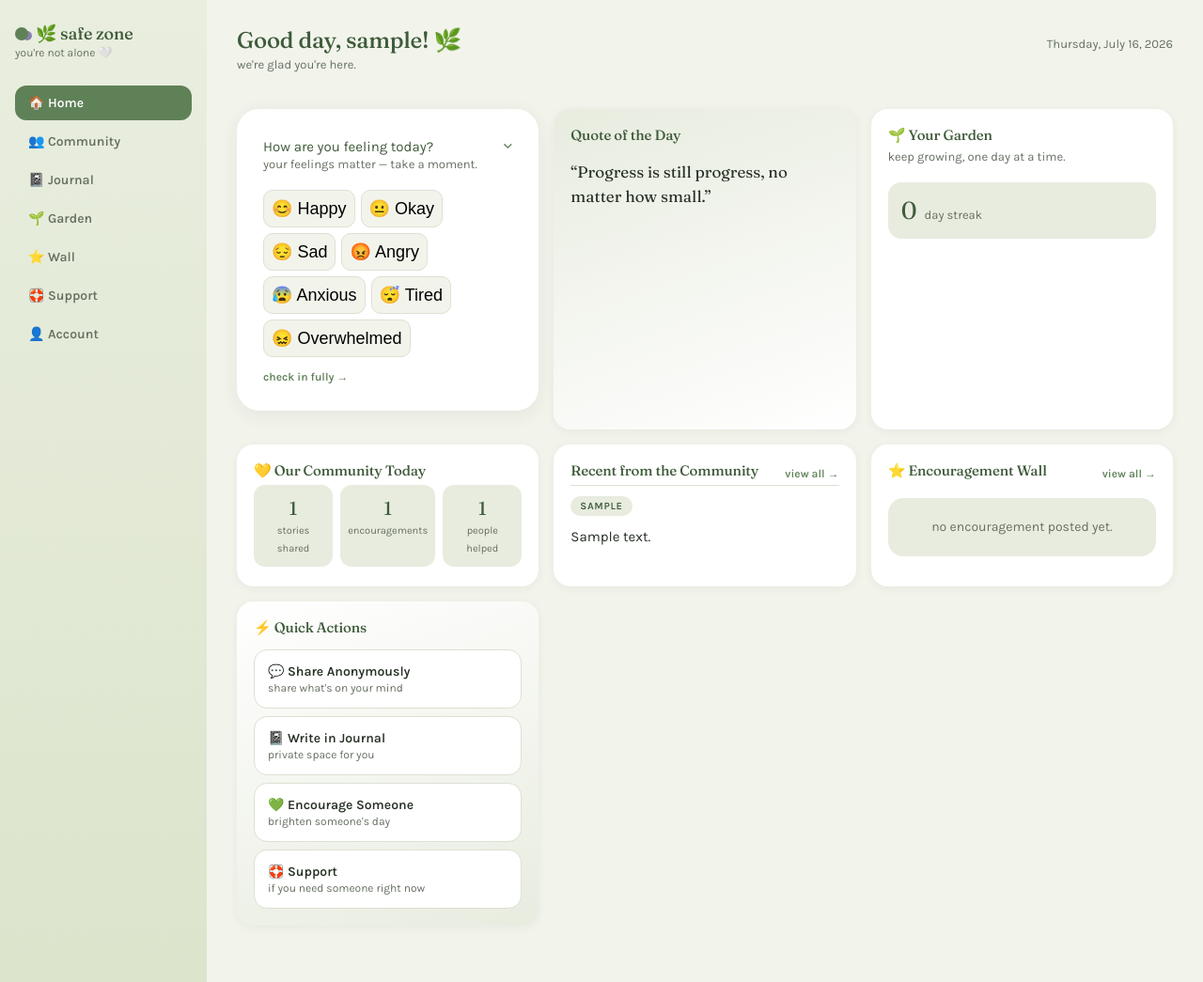
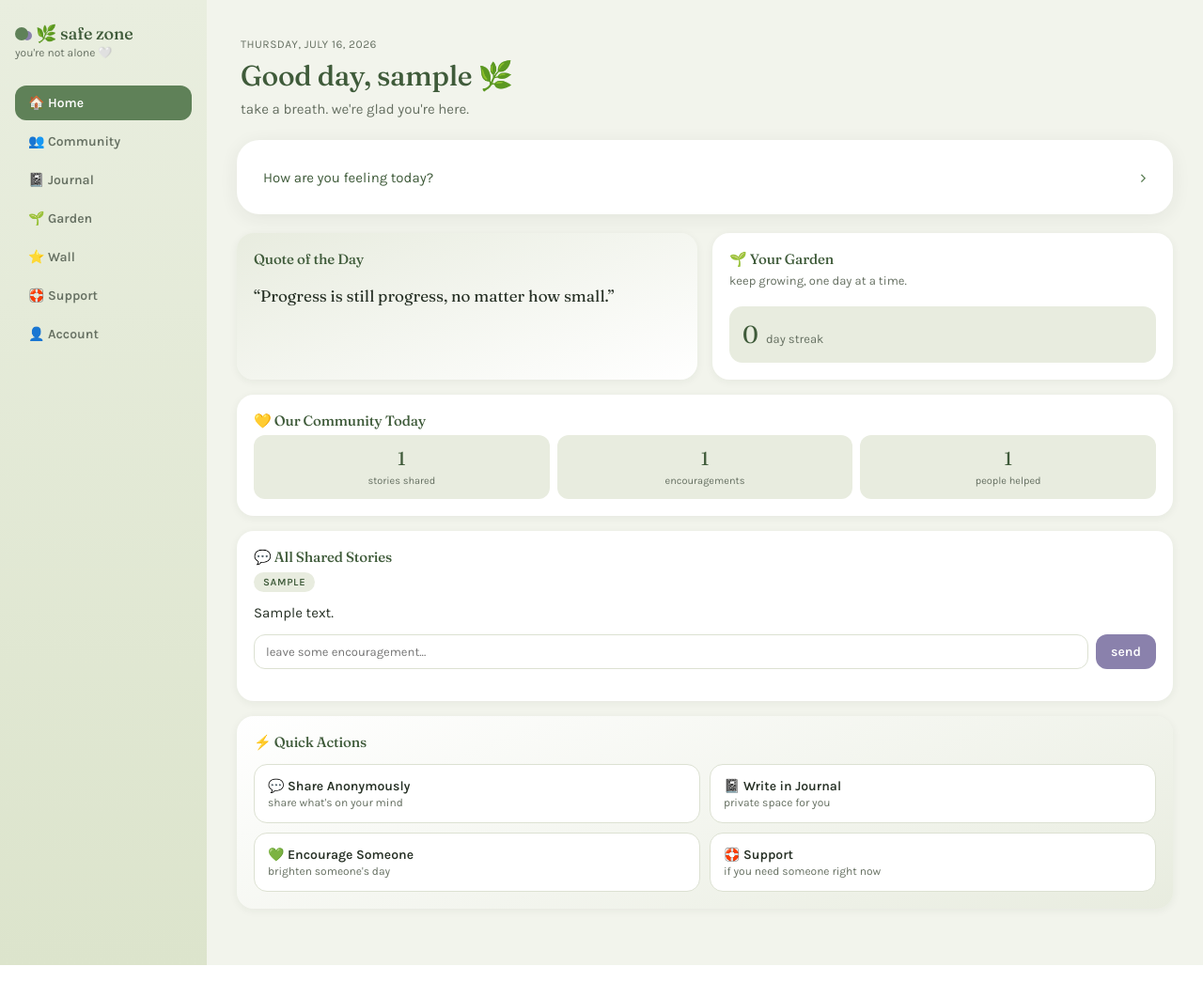
Before and after one commit to alexamgreat/safe-zone-app, a Flask app: page / in a window 1280 px wide. Shown: the whole page at 94% size. Run offline with Flask 3, Linux system fonts and the light colour scheme; the visitor is signed in with stand-in values (Sample User, id 1); tables that the repository leaves empty hold one stand-in row (values such as "Sample post").

Commit message:
feat: dashboard shows full story feed with inline encouragement

```diff
--- a/app/__init__.py
+++ b/app/__init__.py
@@ -42,7 +42,7 @@ def create_app():
         user = get_current_user()
         streak = calculate_streak(user.id)
         quote = quote_of_the_day()
-        recent_posts = Post.query.order_by(Post.created_at.desc()).limit(2).all()
+        recent_posts = Post.query.order_by(Post.created_at.desc()).all()
         wall_preview = (
             Encouragement.query.filter_by(post_id=None)
             .order_by(Encouragement.created_at.desc())
--- a/app/static/css/style.css
+++ b/app/static/css/style.css
@@ -556,12 +556,13 @@ input:focus {
 }
 
 .mini-post {
-  padding: 10px 0;
+  padding: 16px 0;
   border-top: 1px solid var(--mist);
 }
 
 .mini-post:first-of-type {
   border-top: none;
+  padding-top: 0;
 }
 
 .mood-quick {
--- a/app/templates/home.html
+++ b/app/templates/home.html
@@ -1,17 +1,13 @@
 {% extends "base.html" %}
 
 {% block content %}
-  <div class="dash-header">
-    <div>
-      <h1>Good day, {{ username }}! 🌿</h1>
-      <p class="journal-note">we're glad you're here.</p>
-    </div>
-    <span class="dash-date">{{ today }}</span>
+  <div class="hero">
+    <p class="hero-eyebrow">{{ today }}</p>
+    <h1>Good day, {{ username }} 🌿</h1>
+    <p class="hero-sub">take a breath. we're glad you're here.</p>
   </div>
 
-  <div class="dashboard-grid">
-
-   <details class="hero-card mood-collapse" open>
+  <details class="hero-card mood-collapse">
     <summary class="mood-summary">
       <span class="card-title" style="margin:0;">How are you feeling today?</span>
       <span class="mood-chevron">›</span>
@@ -26,6 +22,7 @@
     <a href="/mood" class="card-link">check in fully →</a>
   </details>
 
+  <div class="dashboard-loose-grid">
     <div class="card card-quote">
       <h2 class="card-title">Quote of the Day</h2>
       <p class="quote-text">“{{ quote }}”</p>
@@ -39,8 +36,9 @@
         <span>day streak {% if streak > 0 %}— you're doing amazing!{% endif %}</span>
       </div>
     </div>
+  </div>
 
-    <div class="card">
+  <div class="card" style="margin-bottom:16px;">
     <h2 class="card-title">💛 Our Community Today</h2>
     <div class="stats-row">
       <div class="stat-box">
@@ -58,40 +56,29 @@
     </div>
   </div>
 
-    <div class="card">
-      <div class="card-header-row">
-        <h2 class="card-title">Recent from the Community</h2>
-        <a href="/feed" class="card-link">view all →</a>
-      </div>
+  <div class="card" style="margin-bottom:16px;">
+    <h2 class="card-title">💬 All Shared Stories</h2>
     {% for post in recent_posts %}
       <div class="mini-post">
         <p class="post-meta">{{ post.topic }}</p>
         <p class="post-body">{{ post.body }}</p>
+        <form method="POST" action="/post/{{ post.id }}/encourage" class="encourage-form" style="margin-top:10px;">
+          <input type="text" name="body" placeholder="leave some encouragement..." required>
+          <button type="submit">send</button>
+        </form>
       </div>
     {% else %}
-        <p class="placeholder">no stories shared yet.</p>
+      <p class="placeholder">no stories shared yet — be the first.</p>
     {% endfor %}
-    </div>
-
-    <div class="card card-wall">
-      <div class="card-header-row">
-        <h2 class="card-title">⭐ Encouragement Wall</h2>
-        <a href="/wall" class="card-link">view all →</a>
-      </div>
-      {% if wall_preview %}
-        <p class="quote-text">“{{ wall_preview.body }}”</p>
-      {% else %}
-        <p class="placeholder">no encouragement posted yet.</p>
-      {% endif %}
   </div>
 
   <div class="card card-actions">
     <h2 class="card-title">⚡ Quick Actions</h2>
+    <div class="quick-action-row">
       <a href="/feed" class="quick-action">💬 Share Anonymously<span>share what's on your mind</span></a>
       <a href="/journal" class="quick-action">📓 Write in Journal<span>private space for you</span></a>
       <a href="/encourage/random" class="quick-action">💚 Encourage Someone<span>brighten someone's day</span></a>
       <a href="/support" class="quick-action">🛟 Support<span>if you need someone right now</span></a>
     </div>
-
   </div>
 {% endblock %}
```
Lines whose indentation alone changed are shown as unchanged.
